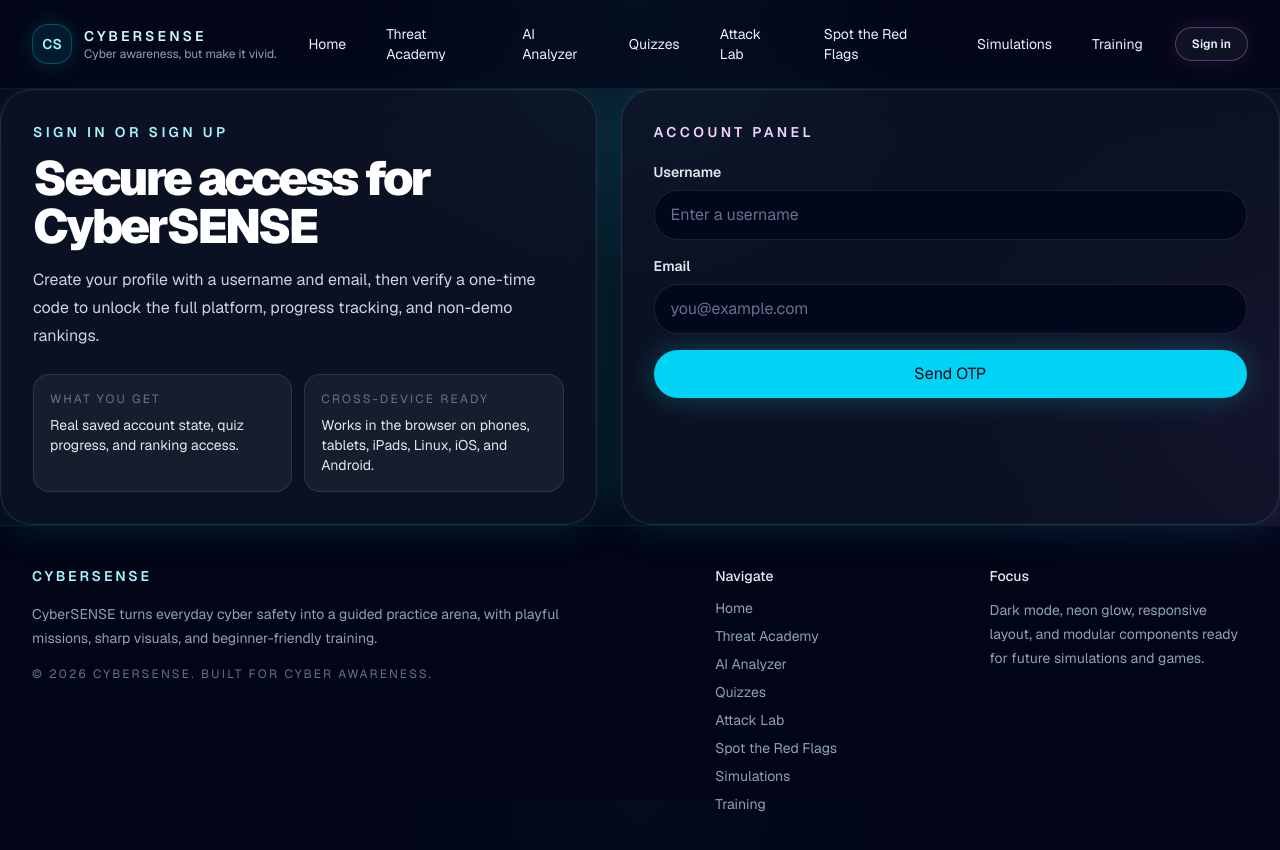
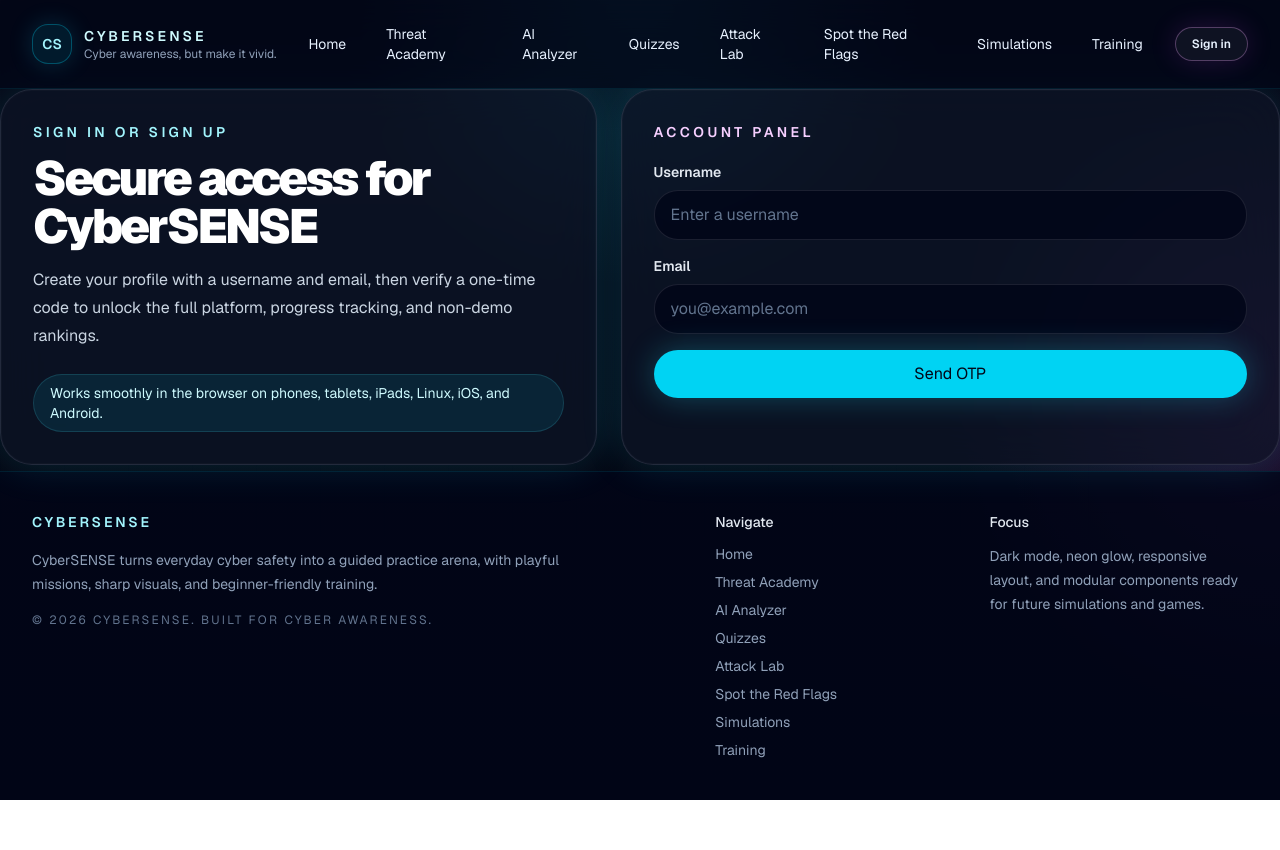
Before and after one commit to Bag-5/CyberSENSE, a Next.js app: page /auth in a window 1280 px wide. Shown: the top 850 px of the page. After the commit the page ends 800 px from the top, so only its background shows below. Built offline with nearby package versions, Linux system fonts and the light colour scheme; no server answers.

Commit message:
Remove auth promo cards

```diff
--- a/src/components/auth/auth-panel.tsx
+++ b/src/components/auth/auth-panel.tsx
@@ -87,23 +87,9 @@ export function AuthPanel() {
           code to unlock the full platform, progress tracking, and non-demo rankings.
         </p>
 
-        <div className="mt-6 grid gap-3 sm:grid-cols-2">
-          <div className="rounded-2xl border border-white/10 bg-white/5 p-4">
-            <p className="text-xs tracking-[0.18em] text-slate-500 uppercase">
-              What you get
-            </p>
-            <p className="mt-2 text-sm text-slate-200">
-              Real saved account state, quiz progress, and ranking access.
-            </p>
-          </div>
-          <div className="rounded-2xl border border-white/10 bg-white/5 p-4">
-            <p className="text-xs tracking-[0.18em] text-slate-500 uppercase">
-              Cross-device ready
-            </p>
-            <p className="mt-2 text-sm text-slate-200">
-              Works in the browser on phones, tablets, iPads, Linux, iOS, and Android.
-            </p>
-          </div>
+        <div className="mt-6 inline-flex max-w-xl rounded-full border border-cyan-300/15 bg-cyan-400/10 px-4 py-2 text-sm text-cyan-100">
+          Works smoothly in the browser on phones, tablets, iPads, Linux, iOS,
+          and Android.
         </div>
       </motion.section>
 
```
